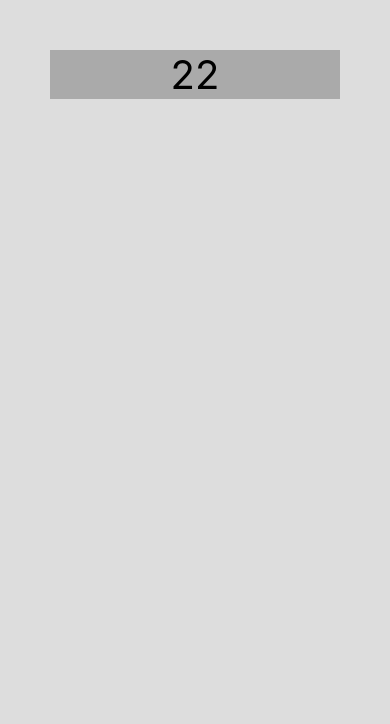
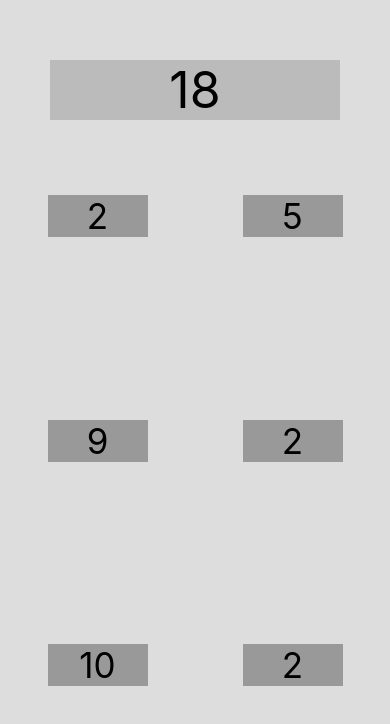
Before and after one commit to judelt/TargetSum, a React Native app: screen / in a window 390 px wide. Shown: the top 724 px of the page. Built offline with nearby package versions, Linux system fonts and the light colour scheme.

Commit message:
modularize components

```diff
--- a/src/components/App.js
+++ b/src/components/App.js
@@ -12,7 +12,7 @@ import {StyleSheet, Text, View} from 'react-native';
 
 const App = () => {
   return (
-    <Game/>
+    <Game randomNumberCount={ 6 }/>
   );
 };
 
--- a/src/components/Game.js
+++ b/src/components/Game.js
@@ -1,20 +1,27 @@
-/**
- * Sample React Native App
- * https://github.com/facebook/react-native
- *
- * @format
- * @flow strict-local
- */
+import React from 'react';
+import { StyleSheet, Text, View } from 'react-native';
 
-import React from 'react';
-import {StyleSheet, Text,  View} from 'react-native';
+import RandomNumber from './RandomNumber'
 
-const Game = () => {
+const Game = ({randomNumberCount}) => {
+  const randomNumbers = Array.from({length: randomNumberCount}).map(
+    () => 1 + Math.floor(10 * Math.random()),
+  );
 
-  const target = 10 + Math.floor(40 * Math.random())
+  const target = randomNumbers
+    .slice(0, randomNumberCount - 2)
+    .reduce((acc, currentValue) => acc + currentValue, 0);
+
   return (
     <View style={styles.container}>
       <Text style={styles.target}>{target}</Text>
+      <View style={styles.randomContainer}>
+        {randomNumbers.map((randomNum, i) => (
+          <RandomNumber key={i} randomNum={randomNum} />
+          // <Text style={styles.random} key={i}>{num} </Text>
+
+        ))}
+      </View>
     </View>
   );
 };
@@ -23,12 +30,26 @@ const styles = StyleSheet.create({
   container: {
     backgroundColor: '#ddd',
     flex: 1,
-    paddingTop: 50,
+    paddingTop: 10,
   },
   target: {
-    fontSize: 40,
-    backgroundColor: '#aaa',
-    marginHorizontal: 50,
+    fontSize: 50,
+    backgroundColor: '#bbb',
+    margin: 50,
+    textAlign: 'center',
+  },
+  randomContainer: {
+    flex: 1,
+    flexDirection: 'row',
+    flexWrap: 'wrap',
+    justifyContent: 'space-around',
+  },
+  random: {
+    backgroundColor: '#999',
+    width: 100,
+    marginHorizontal: 25,
+    marginVertical: 25,
+    fontSize: 35,
     textAlign: 'center',
   },
 });
--- /dev/null
+++ b/src/components/RandomNumber.js
@@ -0,0 +1,28 @@
+import React from 'react';
+import {StyleSheet, Text, TouchableOpacity} from 'react-native';
+
+const RandomNumber = ({ randomNum }) => {
+
+  const handlePress = () => {
+    console.log(randomNum)
+  };
+  return (
+    <TouchableOpacity onPress={handlePress}>
+      <Text style={styles.random}>{randomNum}</Text>
+    </TouchableOpacity>
+
+  );
+};
+
+const styles = StyleSheet.create({
+  random: {
+    backgroundColor: '#999',
+    width: 100,
+    marginHorizontal: 25,
+    marginVertical: 25,
+    fontSize: 35,
+    textAlign: 'center',
+  },
+});
+
+export default RandomNumber;
```
